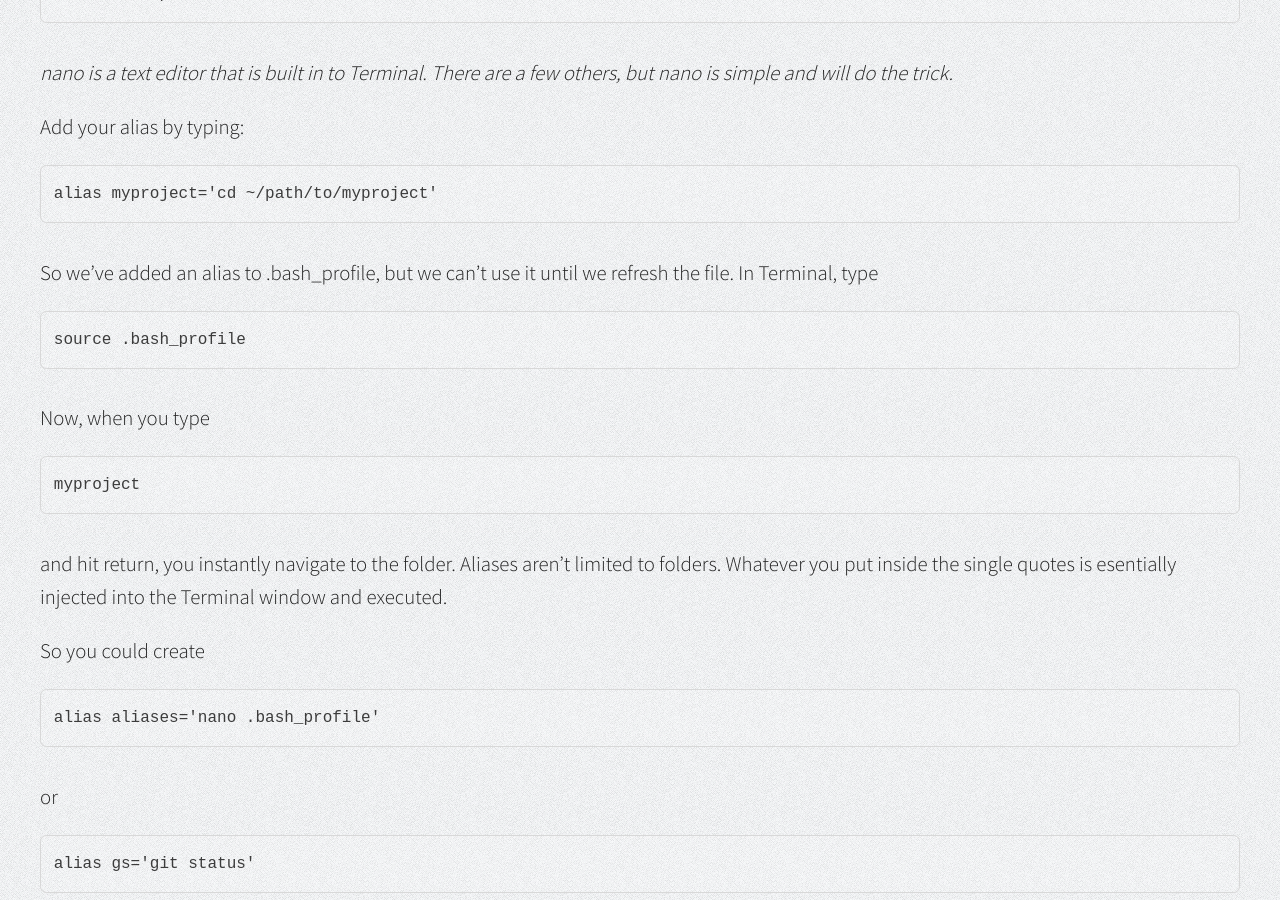
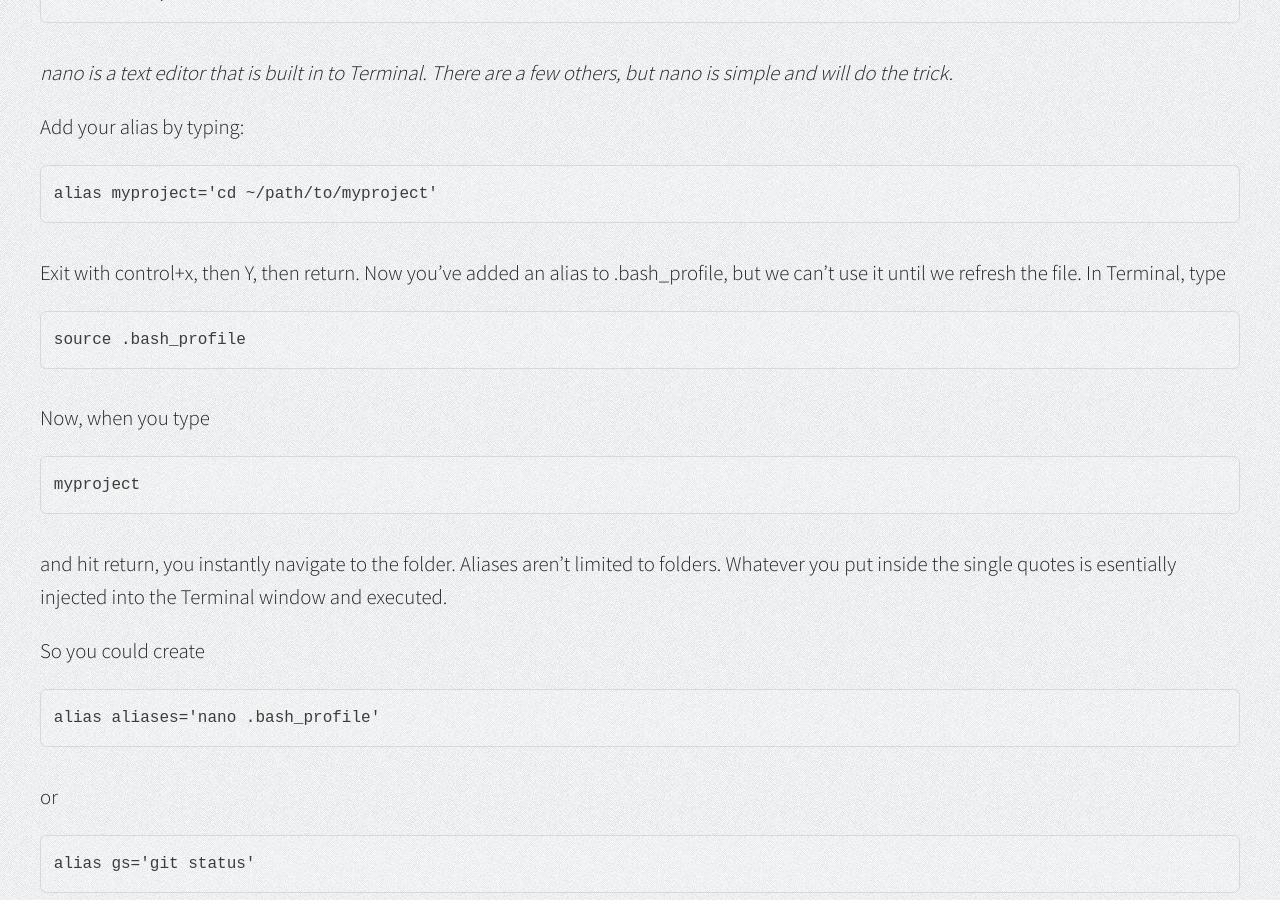
Before and after one commit to kmweeks/kmweeks.github.io, a Jekyll site: the page built from blog/_posts/2013-10-17-creating-aliases-in-terminal.md, in a window 1280 px wide and 900 px high, scrolled down 999 px. Built offline with Jekyll 4.4.1, drawn with Linux system fonts in a browser that asks for light colours.

Commit message:
Fixing blog post, adding custom url

```diff
--- /dev/null
+++ b/CNAME
@@ -0,0 +1 @@
+kevinweeksdesign.com
--- a/blog/_posts/2013-10-17-creating-aliases-in-terminal.md
+++ b/blog/_posts/2013-10-17-creating-aliases-in-terminal.md
@@ -25,7 +25,7 @@ Add your alias by typing:
 alias myproject='cd ~/path/to/myproject'
 {% endhighlight %}
 
-So we've added an alias to .bash_profile, but we can't use it until we refresh the file. In Terminal, type
+Exit with control+x, then Y, then return. Now you've added an alias to .bash_profile, but we can't use it until we refresh the file. In Terminal, type
 
 {% highlight bash %}
 source .bash_profile
```
